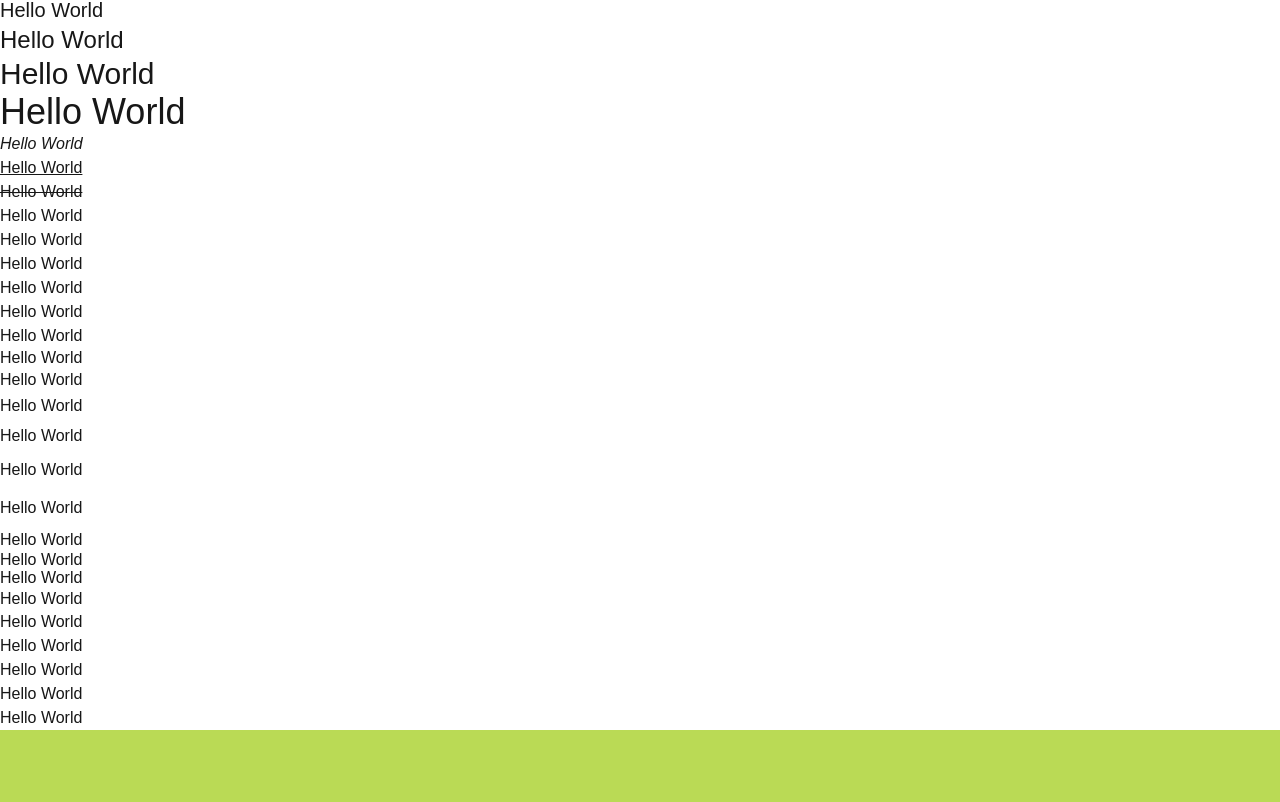
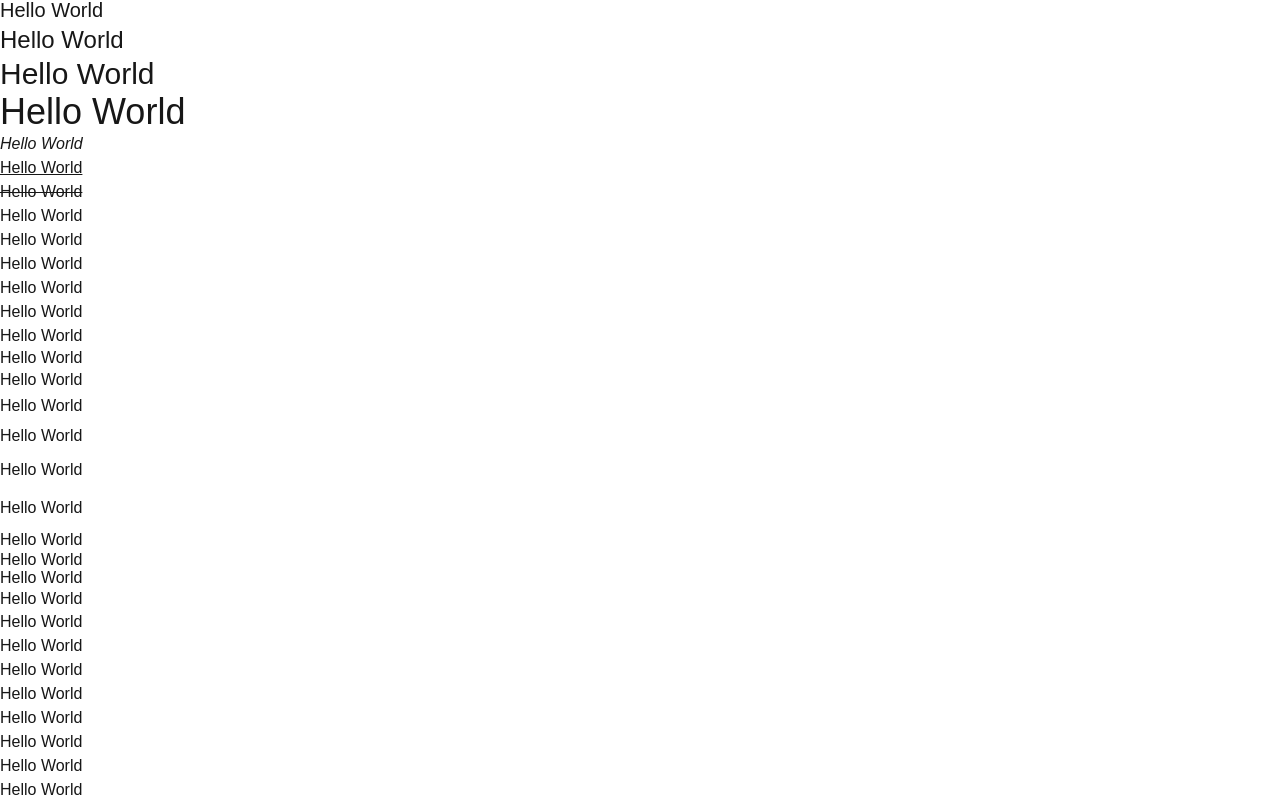
Before and after one commit to vietle290/tailwindcss, a Next.js app: page / in a window 1280 px wide. Shown: the part 336-1138 px from the top of the page. Before the commit the page ends 1066 px from the top, so only its background shows below. Built offline with nearby package versions, Linux system fonts and the light colour scheme.

Commit message:
Tailwindcss Text Overflow

```diff
--- a/app/page.tsx
+++ b/app/page.tsx
@@ -70,6 +70,12 @@ export default function Home() {
         <p className="text-capitalize">Hello World</p>
         <p className="text-normal-case">Hello World</p>
       </div>
+      {/* Tailwind Typography Text Overflow */}
+      <div>
+        <p className="text-ellipsis">Hello World</p>
+        <p className="truncate">Hello World</p>
+        <p className="text-clip">Hello World</p>
+      </div>
     </div>
   );
 }
```
